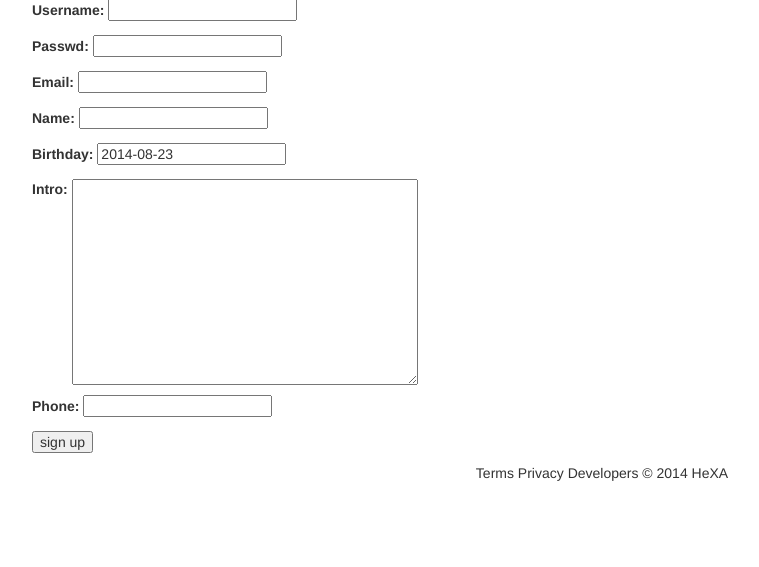
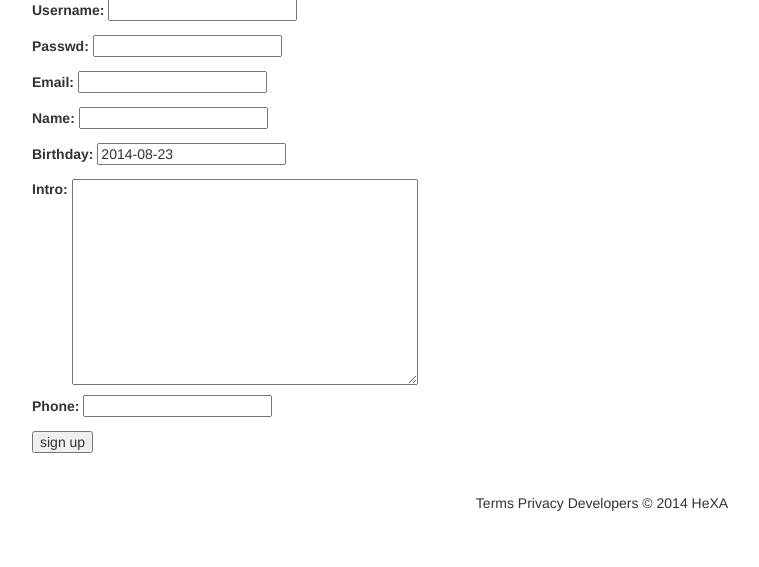
Before and after one commit to HeXA-UNIST/dinger, a Django app: page /member/signup in a window 1280 px wide. Shown: the part 71-638 px from the top of the page, without its empty margins (38-797 px from the left). Run offline with Django 3.2, Linux system fonts and the light colour scheme; parts of the project's set-up code (start-up, migrations or seed data) failed here and were passed over; some libraries are stand-ins or nearby versions.

Commit message:
layout: footer position is moved down a little bit

```diff
--- a/website/static/css/base.css
+++ b/website/static/css/base.css
@@ -59,7 +59,6 @@ textarea {
 
 #container {
   background-color:#F0F0F0;
-
   height: auto;
   margin: 0 auto;
 }
@@ -69,10 +68,8 @@ textarea {
 }
 
 #content {
-
   height: auto;
   margin: auto;
-//  padding: 20px;
   padding-top: 70px;
 }
 
@@ -85,13 +82,6 @@ textarea {
 }
 
 #footer {
-//  background-color:#555555;
-  clear: both;
   height: 50px;
+  margin-top: 30px;
 }
-
-#footer {
-  height: 50px;
-//  background-color: silver;
-  vertical-align: middle;
-}
```
